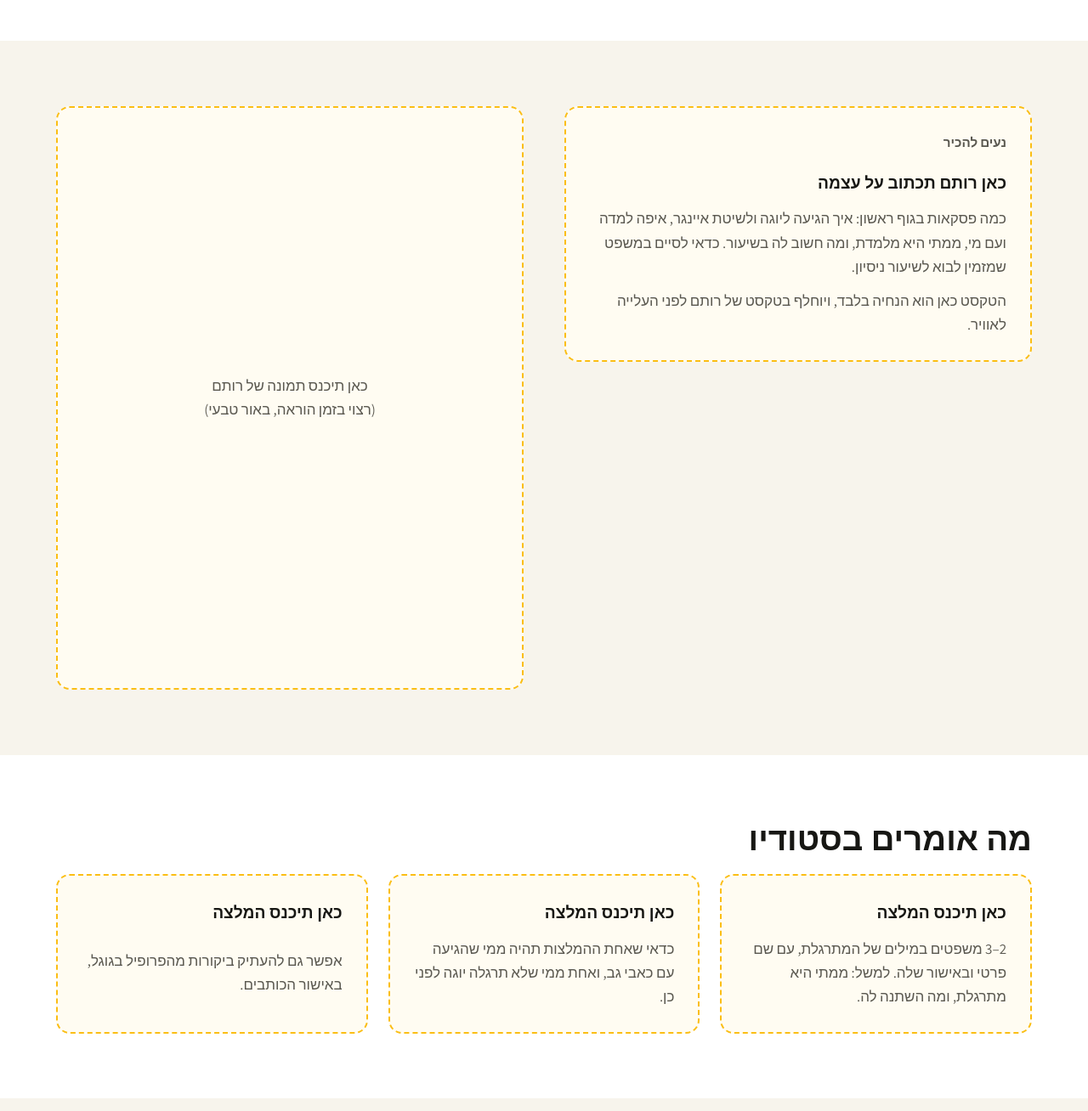
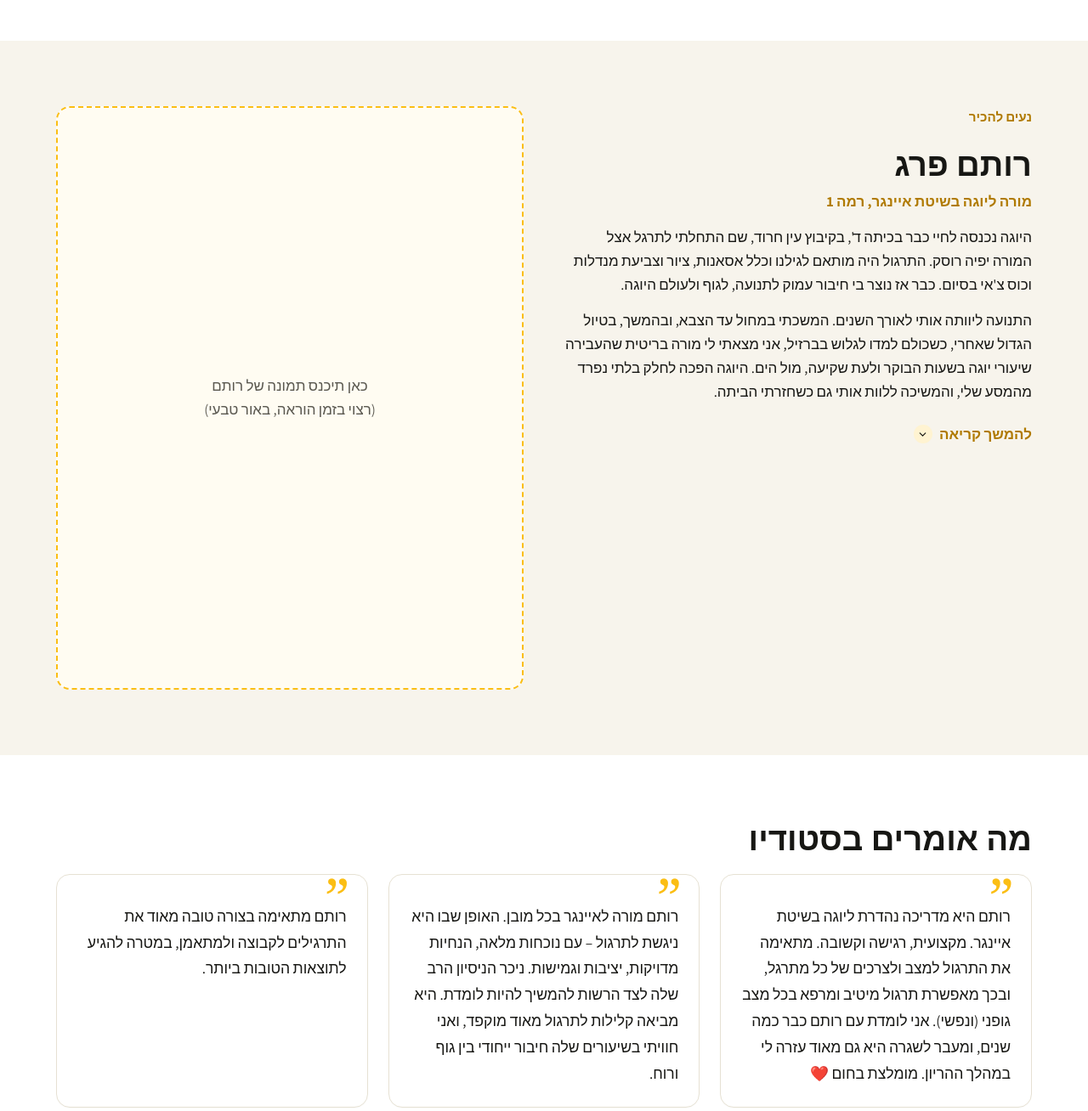
Before and after one commit to roeig9/santosha-site, a plain HTML site: page index.html in a window 1280 px wide. Shown: the part 1760-3068 px from the top of the page at 85% size. Drawn offline with Linux system fonts and the light colour scheme.

Commit message:
Home: Rotem's bio (with read-more) and three testimonials
Co-Authored-By: Claude Opus 5.5 <noreply@anthropic.com>
Claude-Session: https://claude.ai/code/session_01Eyt6DXEbG1meizbt6LzPDs

```diff
--- a/css/site.css
+++ b/css/site.css
@@ -254,3 +254,12 @@ details.more p+p{margin-top:14px}
   .js .reveal{opacity:0;transform:translateY(18px);transition:opacity .7s ease,transform .7s cubic-bezier(.2,.7,.2,1)}
   .js .reveal.in{opacity:1;transform:none}
 }
+
+/* about Rotem + testimonials */
+.about{display:grid;gap:14px}
+.about h2{margin:0}
+.about .role{color:var(--sun-deep);font-weight:700;margin-top:-6px}
+.about details.more p+p{margin-top:14px}
+.testi{position:relative;margin:0;padding:34px 24px 24px;background:#fff;border:1px solid var(--line);border-radius:16px;box-shadow:0 1px 0 rgba(0,0,0,.02)}
+.testi::before{content:"\201D";position:absolute;top:-6px;right:20px;font-family:Georgia,serif;font-size:4rem;line-height:1;color:var(--sun)}
+.testi p{color:var(--ink);line-height:1.75}
--- a/index.html
+++ b/index.html
@@ -194,11 +194,21 @@
 </section>
 <section class="band alt" id="rotem">
   <div class="wrap grid2" style="align-items:start">
-    <div class="placeholder">
+    <div class="about">
       <p class="eyebrow">נעים להכיר</p>
-      <strong>כאן רותם תכתוב על עצמה</strong>
-      <p>כמה פסקאות בגוף ראשון: איך הגיעה ליוגה ולשיטת איינגר, איפה למדה ועם מי, ממתי היא מלמדת, ומה חשוב לה בשיעור. כדאי לסיים במשפט שמזמין לבוא לשיעור ניסיון.</p>
-      <p>הטקסט כאן הוא הנחיה בלבד, ויוחלף בטקסט של רותם לפני העלייה לאוויר.</p>
+      <h2>רותם פרג</h2>
+      <p class="role">מורה ליוגה בשיטת איינגר, רמה 1</p>
+      <p>היוגה נכנסה לחיי כבר בכיתה ד', בקיבוץ עין חרוד, שם התחלתי לתרגל אצל המורה יפיה רוסק. התרגול היה מותאם לגילנו וכלל אסאנות, ציור וצביעת מנדלות וכוס צ'אי בסיום. כבר אז נוצר בי חיבור עמוק לתנועה, לגוף ולעולם היוגה.</p>
+      <p>התנועה ליוותה אותי לאורך השנים. המשכתי במחול עד הצבא, ובהמשך, בטיול הגדול שאחרי, כשכולם למדו לגלוש בברזיל, אני מצאתי לי מורה בריטית שהעבירה שיעורי יוגה בשעות הבוקר ולעת שקיעה, מול הים. היוגה הפכה לחלק בלתי נפרד מהמסע שלי, והמשיכה ללוות אותי גם כשחזרתי הביתה.</p>
+      <details class="more">
+        <summary>להמשך קריאה</summary>
+        <p>לאורך השנים התנסיתי בשיטות שונות ובמורים מגוונים, ובמקביל התחלתי לבסס תרגול אישי, שבמרכזו הקשבה לגוף ותנועה מודעת. מתוך הרצון להעמיק ולהבין יותר, נסעתי להודו לסדנה שעסקה ביוגה ובתרבות ההודית עם ד"ר רפי פלד ואייל צ'חנובסקי. משם המשכתי לרישיקש, שם למדתי בקורס אצל המורה הראשון שלי, סורינדר סינג.</p>
+        <p>כשחזרתי לארץ המשכתי לחפש, ללמוד ולהתפתח, עד שמצאתי את דרכי בשיטת איינגר אצל אוהד רייס. אצלו למדתי רבות – על התנוחות, על דיוק, על התמדה, על הגוף וגם על החיים. בהמשך השלמתי את קורס המורים ועברתי את מבחן ההסמכה בשנת 2024.</p>
+        <p>היוגה ליוותה אותי גם בשני ההריונות שלי. תרגלתי לאורך שניהם, תוך התאמת התרגול לשינויים שהגוף עבר, והיא הייתה נוכחת ומשמעותית עבורי אפילו בחדר הלידה.</p>
+        <p>היום אני מלמדת יוגה באהבה גדולה ובהתרגשות. אני מאמינה בדרך הזו, חיה אותה וממשיכה לגלות את העומק והעושר שיש בה. עבורי, היוגה היא הרבה מעבר לתרגול גופני – היא דרך לפתח הקשבה, יציבות, סבלנות ונוכחות, על המזרן ומחוצה לו.</p>
+        <p>בשיעורים הקבוצתיים שאני מקיימת חשוב לי לבנות בית לקהילה. ליצור מקום שבו אנשים יכולים להיפגש, ללמוד את השיטה לעומק, להתפתח, לקחת כלים לחיי היומיום ולתרגל יחד.</p>
+        <p>אני ממשיכה לתרגל וללמוד, וככל שעובר הזמן אני מבינה יותר ויותר כמה עוד יש ללמוד, לגלות ולחקור. אולי זה אחד הדברים היפים ביוגה – התרגול הוא אינסופי, וכל פעם מחדש יש בו אפשרות להתחיל, להעמיק ולגלות משהו חדש.</p>
+      </details>
     </div>
     <div class="ph-photo">כאן תיכנס תמונה של רותם<br>(רצוי בזמן הוראה, באור טבעי)</div>
   </div>
@@ -207,9 +217,9 @@
   <div class="wrap">
     <h2>מה אומרים בסטודיו</h2>
     <div class="grid3">
-      <div class="placeholder"><strong>כאן תיכנס המלצה</strong><p>2–3 משפטים במילים של המתרגלת, עם שם פרטי ובאישור שלה. למשל: ממתי היא מתרגלת, ומה השתנה לה.</p></div>
-      <div class="placeholder"><strong>כאן תיכנס המלצה</strong><p>כדאי שאחת ההמלצות תהיה ממי שהגיעה עם כאבי גב, ואחת ממי שלא תרגלה יוגה לפני כן.</p></div>
-      <div class="placeholder"><strong>כאן תיכנס המלצה</strong><p>אפשר גם להעתיק ביקורות מהפרופיל בגוגל, באישור הכותבים.</p></div>
+      <blockquote class="testi"><p>רותם היא מדריכה נהדרת ליוגה בשיטת איינגר. מקצועית, רגישה וקשובה. מתאימה את התרגול למצב ולצרכים של כל מתרגל, ובכך מאפשרת תרגול מיטיב ומרפא בכל מצב גופני (ונפשי). אני לומדת עם רותם כבר כמה שנים, ומעבר לשגרה היא גם מאוד עזרה לי במהלך ההריון. מומלצת בחום ❤️</p></blockquote>
+      <blockquote class="testi"><p>רותם מורה לאיינגר בכל מובן. האופן שבו היא ניגשת לתרגול – עם נוכחות מלאה, הנחיות מדויקות, יציבות וגמישות. ניכר הניסיון הרב שלה לצד הרשות להמשיך להיות לומדת. היא מביאה קלילות לתרגול מאוד מוקפד, ואני חוויתי בשיעורים שלה חיבור ייחודי בין גוף ורוח.</p></blockquote>
+      <blockquote class="testi"><p>רותם מתאימה בצורה טובה מאוד את התרגילים לקבוצה ולמתאמן, במטרה להגיע לתוצאות הטובות ביותר.</p></blockquote>
     </div>
   </div>
 </section>
```
